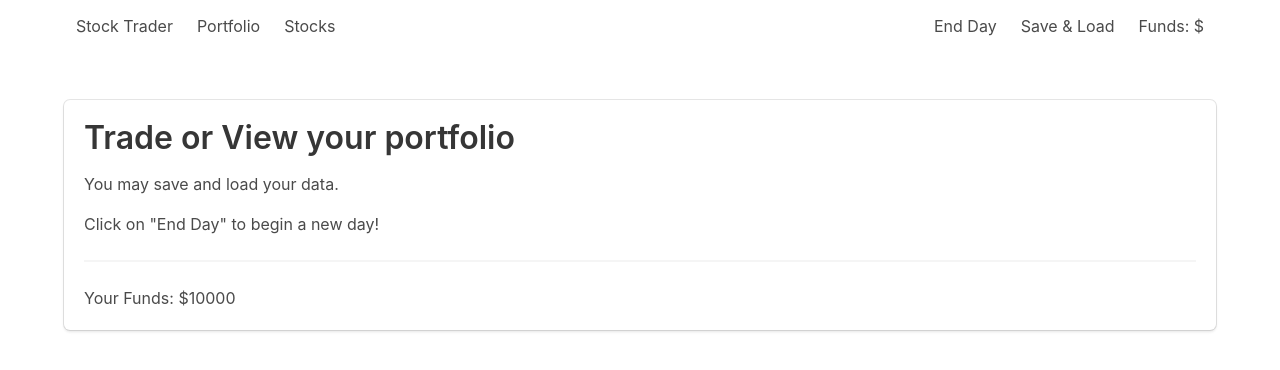
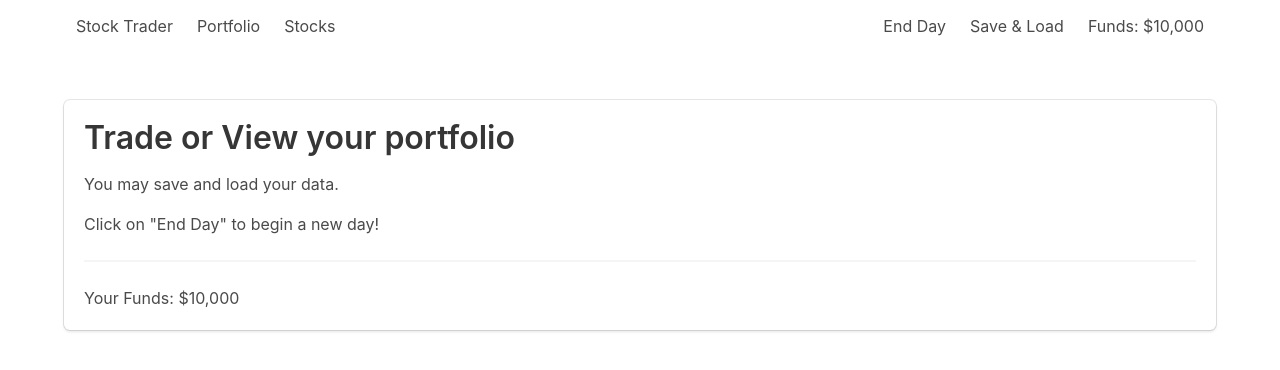
Before and after one commit to syearian/stock-trader, a Vue app: page / in a window 1280 px wide. Shown: the top 370 px of the page. Built offline with nearby package versions, Linux system fonts and the light colour scheme.

Commit message:
Format funds as currency

```diff
--- a/src/components/NavBar.vue
+++ b/src/components/NavBar.vue
@@ -15,7 +15,7 @@
             <a href="" class="navbar-item">Load Data</a>
           </div>
         </div>
-        <div class="navbar-item">Funds: ${{  }}</div>
+        <div class="navbar-item">Funds: ${{ funds }}</div>
       </div>
     </div>
   </nav>
@@ -23,6 +23,11 @@
 
 <script>
 export default {
+  computed: {
+    funds() {
+      return this.$store.getters.formattedFunds;
+    }
+  }
 
 }
 </script>
--- a/src/main.js
+++ b/src/main.js
@@ -5,6 +5,17 @@ import store from './store'
 
 Vue.config.productionTip = false
 
+/**
+ * Number.prototype.format(n, x)
+ *
+ * @param integer n: length of decimal
+ * @param integer x: length of sections
+ */
+Number.prototype.format = function (n, x) {
+  var re = '\\d(?=(\\d{' + (x || 3) + '})+' + (n > 0 ? '\\.' : '$') + ')';
+  return this.toFixed(Math.max(0, ~~n)).replace(new RegExp(re, 'g'), '$&,');
+};
+
 new Vue({
   router,
   store,
--- a/src/store.js
+++ b/src/store.js
@@ -28,7 +28,8 @@ export default new Vuex.Store({
   },
   getters: {
     formattedFunds: (state) => {
-      return state.funds.toFixed(0).replace(/\d(?=(\d{3})+\.)/g, '$&,');
+      return state.funds.format();
+      // return state.funds.toFixed(2).replace(/\d(?=(\d{3})+\.)/g, '$&,');
     }
   },
   mutations: {
--- a/src/views/Home.vue
+++ b/src/views/Home.vue
@@ -12,9 +12,9 @@
 
 export default {
   name: 'home',
-  data() {
-    return {
-      funds: 10000
+  computed: {
+    funds() {
+      return this.$store.getters.formattedFunds;
     }
   }
 }
```
